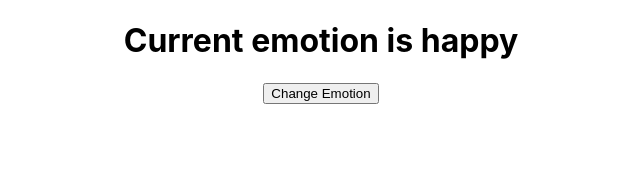
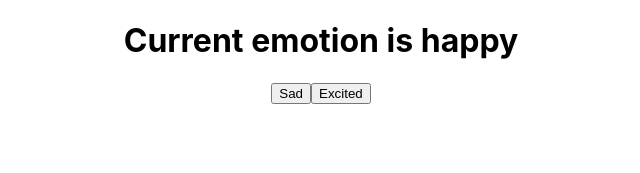
Before and after one commit to koomekevo/ReactMastery, a React (Create React App) app in the folder react-app/: page / in a window 1280 px wide. Shown: the top 173 px of the page, without its empty margins (319-959 px from the left). Built offline with nearby package versions, Linux system fonts and the light colour scheme.

Commit message:
Add useEffect() hook

```diff
--- a/react-app/src/App.js
+++ b/react-app/src/App.js
@@ -1,13 +1,18 @@
 import "./App.css";
-import { useState } from "react";
+import { useState, useEffect } from "react";
 
 function App() {
   const [emotion, setEmotion] = useState("happy");
 
+  useEffect(() => {
+    console.log(`The mood is ${emotion}"`);
+  },[emotion]);
+
   return (
     <div className="App">
       <h1>Current emotion is {emotion}</h1>
-      <button onClick={() => setEmotion("sad")}>Change Emotion</button>
+      <button onClick={() => setEmotion("sad")}>Sad</button>
+      <button onClick={() => setEmotion("excited")}>Excited</button>
     </div>
   );
 }
```
